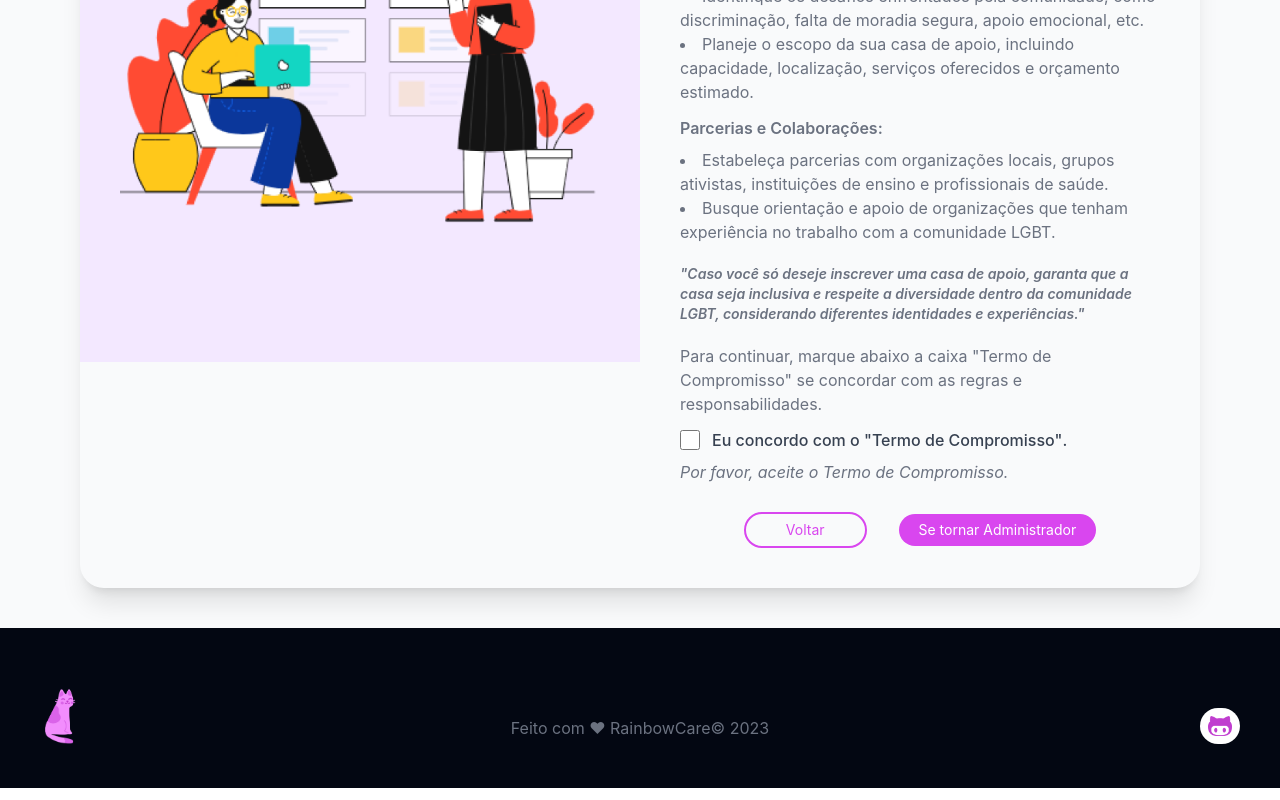
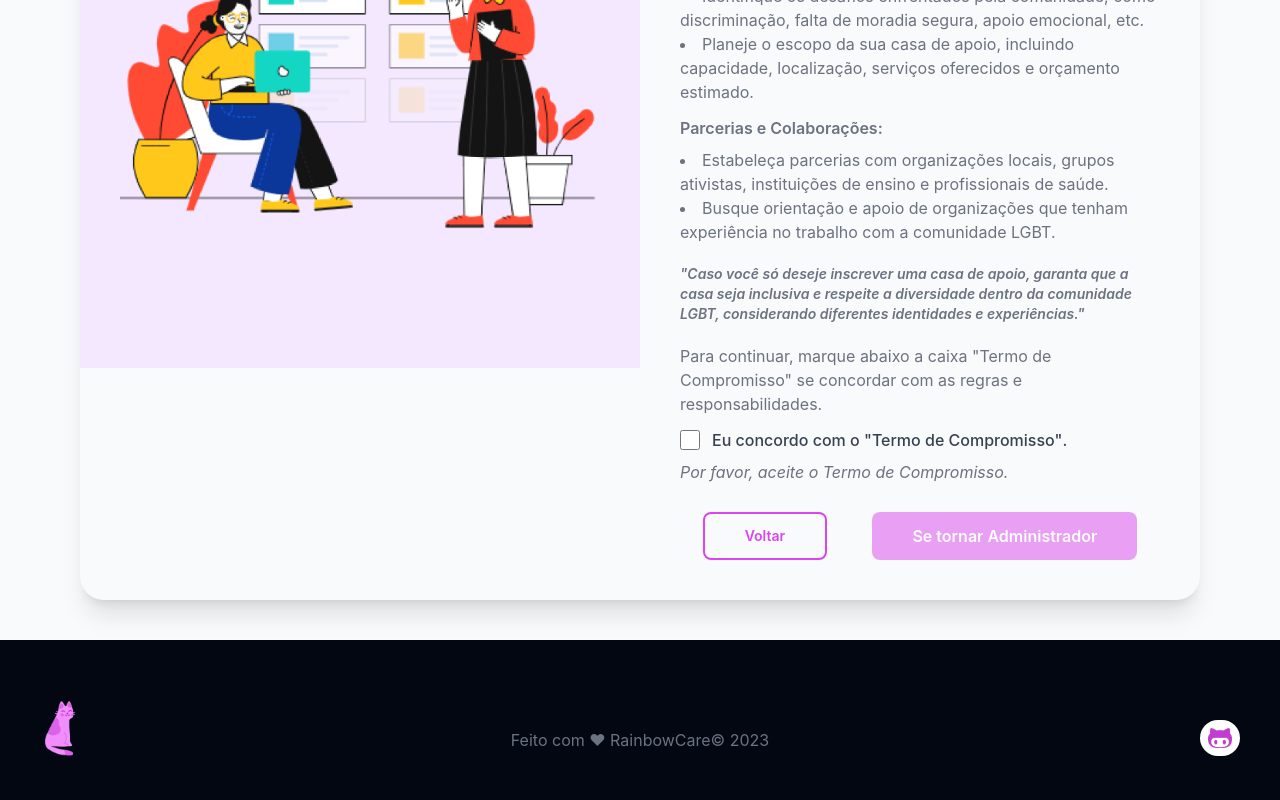
Before and after one commit to hiaaenry/RainbowCare, a React (Create React App) app in the folder front-end/: page /casas-de-apoio in a window 1280 px wide. Shown: the part 500-1300 px from the top of the page. Built offline with nearby package versions, Linux system fonts and the light colour scheme.

Commit message:
:sparkles: feat: Changing buttons and adding route

```diff
--- a/front-end/src/components/Checkbox.jsx
+++ b/front-end/src/components/Checkbox.jsx
@@ -1,9 +1,11 @@
 import { Checkbox, Typography } from "@material-tailwind/react";
+import { useState } from "react";
 
-export default function CheckboxLink() {
+export default function CheckboxLink({ checked, onChange }) {
   return (
     <Checkbox href="tutorial-admin"
-
+      checked={checked}
+      onChange={onChange}
       label={
         <Typography color="blue-gray" className="flex ml-3 font-medium">
             Eu concordo com o
--- a/front-end/src/pages/TutorialAdmin.jsx
+++ b/front-end/src/pages/TutorialAdmin.jsx
@@ -1,5 +1,6 @@
 import React, { useState } from 'react';
 import { Link } from 'react-router-dom'
+import CheckboxLink from '../components/Checkbox';
 
 import Header from '../layout/Header'
 import Footer from '../layout/Footer';
@@ -82,29 +83,27 @@ const TutorialAdmin = () => {
                     Para continuar, marque abaixo a caixa "Termo de Compromisso" se concordar com as regras e responsabilidades.
                   </p>
                   <div className="mt-3">
-                    <input
-                      type="checkbox"
-                      id="termCheckbox"
-                      checked={isTermAccepted}
-                      onChange={handleCheckboxChange}
-                    />
-                    <label className="ml-2" htmlFor="termCheckbox">
-                      Eu concordo com o Termo de Compromisso
-                    </label>
+
+                  <CheckboxLink checked={isTermAccepted} onChange={handleCheckboxChange} />
+
                   </div>
                   <p className="mt-1 mb-2 italic">
                     {isTermAccepted
                       ? 'Obrigado por se comprometer!'
                       : 'Por favor, aceite o Termo de Compromisso.'}
                   </p>
+
                   <div className="flex -mx-3">
                     <div className="w-full px-3 mt-5">
-                      <button
-                        href="/cadastro"
-                        className="block w-full max-w-xs mx-auto bg-fuchsia-500 hover:bg-fuchsia-600 focus:bg-fuchsia-600
-                        hover:shadow-xl focus:shadow-xl text-white rounded-lg px-3 py-3 font-semibold">
-                        <Link to="/cadastro">Cadastre-se</Link>
-                      </button>
+                    <Link
+                      to={isTermAccepted ? "/cadastro" : "#"}
+                      className={`block w-fit mx-auto bg-fuchsia-500 ${
+                        isTermAccepted
+                          ? "hover:bg-fuchsia-600 focus:bg-fuchsia-600 hover:shadow-xl focus:shadow-xl"
+                          : "cursor-not-allowed opacity-50"
+                      } text-white rounded-lg px-10 py-3 font-semibold`}>
+                      Cadastre-se
+                    </Link>
                     </div>
                   </div>
                 </div>
--- a/front-end/src/pages/TutorialCasasApoio.jsx
+++ b/front-end/src/pages/TutorialCasasApoio.jsx
@@ -6,6 +6,7 @@ import Header from '../layout/Header';
 import Footer from '../layout/Footer';
 
 const TutorialCasasApoio = () => {
+
   const [isTermAccepted, setTermAccepted] = useState(false);
 
   const handleCheckboxChange = () => {
@@ -81,22 +82,24 @@ const TutorialCasasApoio = () => {
                       : 'Por favor, aceite o Termo de Compromisso.'}
                   </p>
 
-                  <div className="flex -mx-3">
-                    <div className="px-5 mt-5">
+                  <div className="flex items-center mt-7">
+                    <button
+                      type="button"
+                      className="text-sm font-semibold mx-auto px-10 py-3 rounded-lg bg-transparent border-solid border-2 border-fuchsia-500 text-fuchsia-500 hover:text-gray-900 hover:border-gray-900"
+                    >
+                      <Link to="/">Voltar</Link>
+                    </button>
+                    <Link
+                      to={isTermAccepted ? "/tutorial-adm" : "#"}
+                      className={`block mx-auto bg-fuchsia-500 ${
+                        isTermAccepted
+                          ? "hover:bg-fuchsia-600 focus:bg-fuchsia-600 hover:shadow-xl focus:shadow-xl"
+                          : "cursor-not-allowed opacity-50"
+                      } text-white rounded-lg px-10 py-3 font-semibold`}
+                    >
+                      Se tornar Administrador
+                    </Link>
 
-                        <button
-                          type="button"
-                          className="text-sm leading-6 px-10 py-1 mr-4 rounded-full bg-transparent border-solid border-2 border-fuchsia-500 text-fuchsia-500 hover:text-gray-900 hover:border-gray-900"
-                        >
-                          <Link to="/">Voltar</Link>
-                        </button>
-                        <button
-                          type="button"
-                          className="text-sm leading-6 px-5 py-1 ml-4 rounded-full text-white bg-fuchsia-500 hover:bg-fuchsia-600 hover:shadow-lg"
-                        >
-                          <Link to="/tutorial-adm">Se tornar Administrador</Link>
-                        </button>
-                      </div>
                   </div>
                 </div>
               </div>
```
